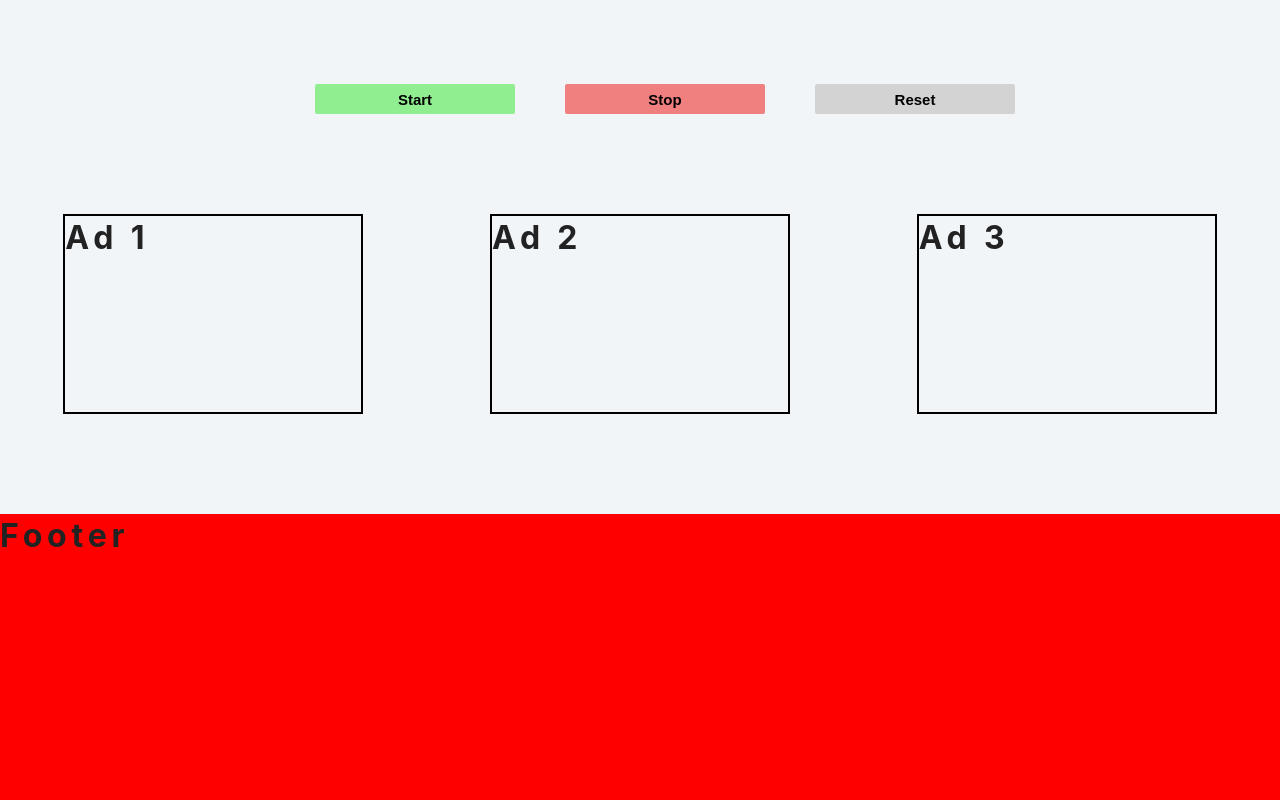
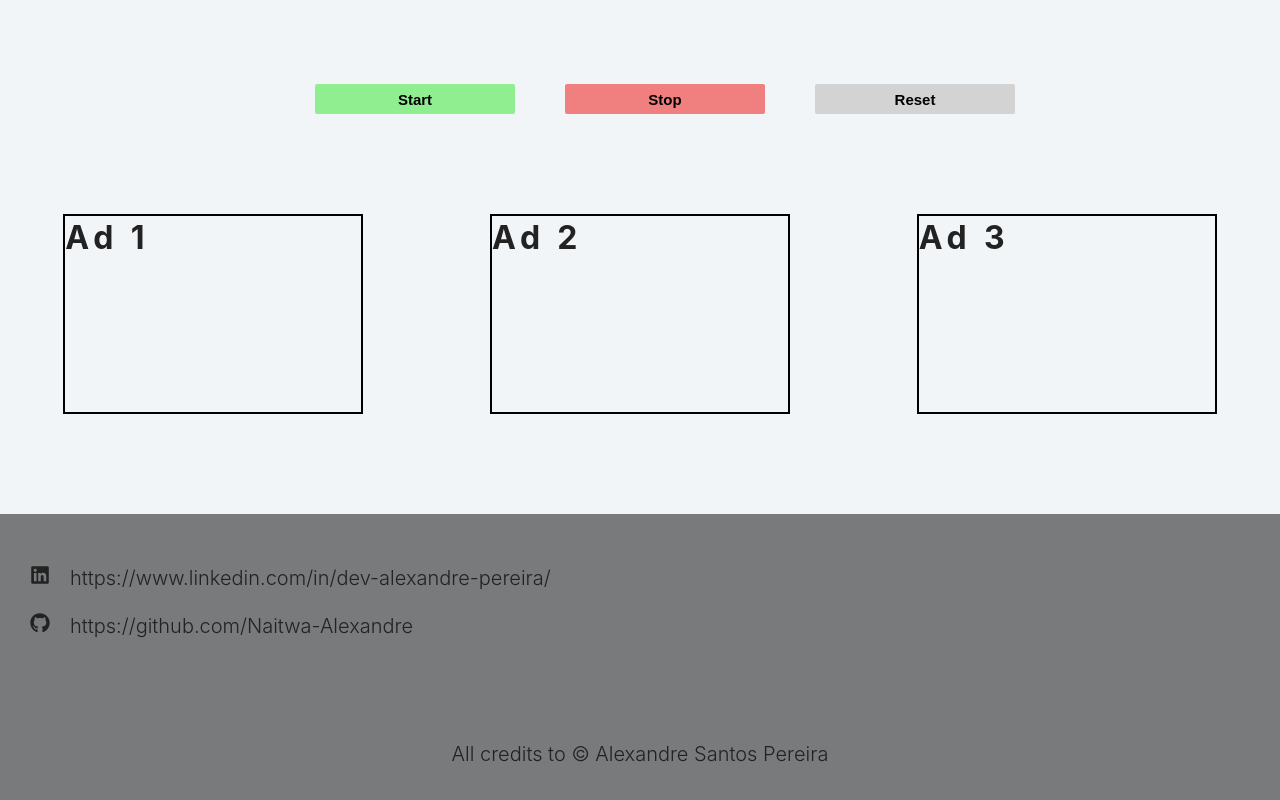
Before and after one commit to BlackSheep1337/pomo-timer, a React (Create React App) app: page / in a window 1280 px wide. Shown: the part 614-1414 px from the top of the page. Built offline with nearby package versions, Linux system fonts and the light colour scheme.

Commit message:
styling ok

```diff
--- a/package.json
+++ b/package.json
@@ -8,6 +8,7 @@
     "@testing-library/user-event": "^12.8.3",
     "react": "^17.0.2",
     "react-dom": "^17.0.2",
+    "react-icons": "^4.2.0",
     "react-scripts": "4.0.3",
     "styled-components": "^5.3.1",
     "web-vitals": "^1.1.2"
--- a/src/Footer.js
+++ b/src/Footer.js
@@ -1,10 +1,21 @@
 import React from 'react';
 import { FooterContainer } from './styles';
+import { FaLinkedin } from 'react-icons/fa';
+import { FaGithub } from 'react-icons/fa';
+import { AiOutlineMail } from 'react-icons/ai';
 
 export default function Footer() {
   return (
     <FooterContainer>
-      <h1>Footer</h1>
+      <a href="https://www.linkedin.com/in/dev-alexandre-pereira/" target="_blank"  rel="noreferrer">
+        <FaLinkedin />
+        <span>https://www.linkedin.com/in/dev-alexandre-pereira/</span>
+      </a>
+      <a href="https://github.com/Naitwa-Alexandre" target="_blank" rel="noreferrer">
+        <FaGithub />
+        <span>https://github.com/Naitwa-Alexandre</span>
+      </a>
+      <p>All credits to &copy; Alexandre Santos Pereira</p>
     </FooterContainer>
   )
 }
--- a/src/styles.js
+++ b/src/styles.js
@@ -117,7 +117,21 @@ export const AdContainer = styled.div`
 `;
 
 export const FooterContainer = styled.footer`
-  background-color: red;
+  background-color: rgba(0, 0, 0, 0.5);
   height: 300px;
   margin-top: 100px;
+  display: flex;
+  flex-direction: column;
+  padding: 30px;
+  font-size: 20px;
+  a {
+    margin-top: 20px;
+    span {
+      margin-left: 20px;
+    }
+  }
+  p {
+    margin-top: 100px;
+    text-align: center;
+  }
 `;
```
Also changed, not shown: 1 other file (tests, documents, lock files or other folders).
